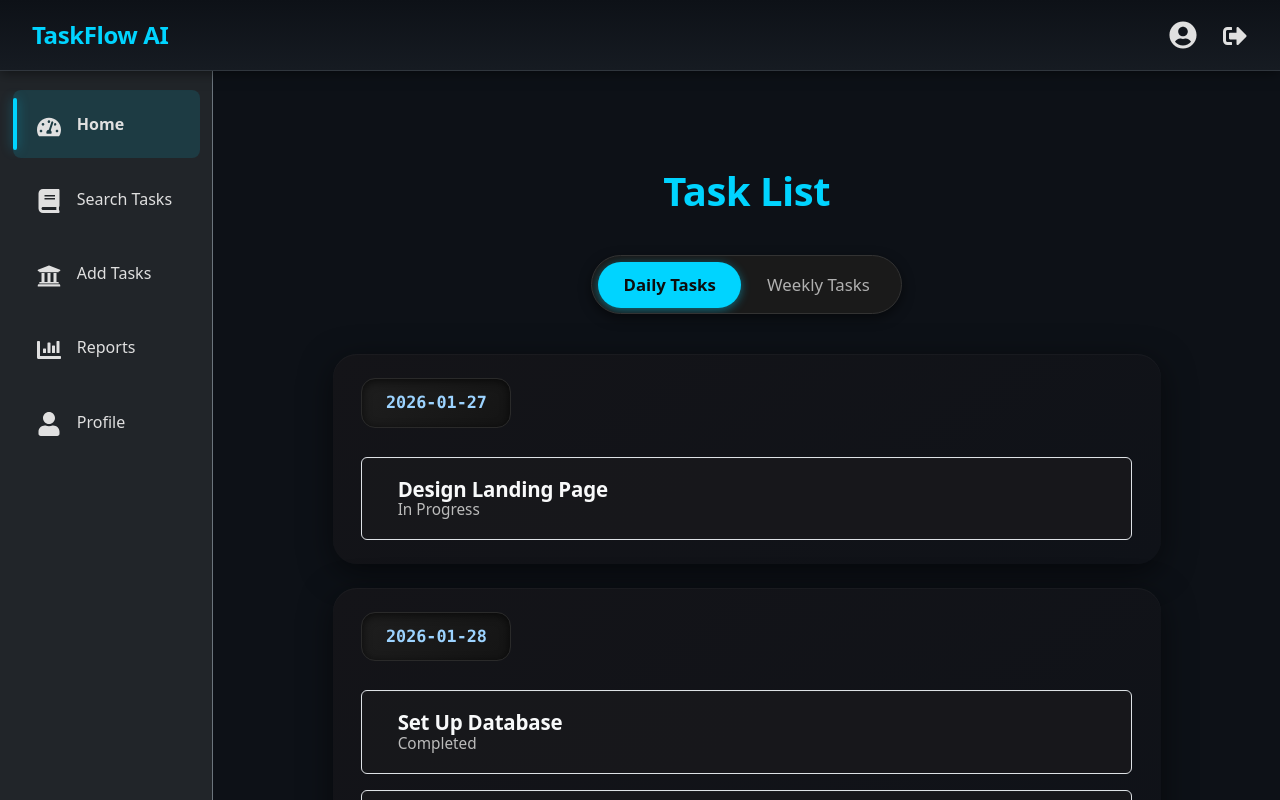
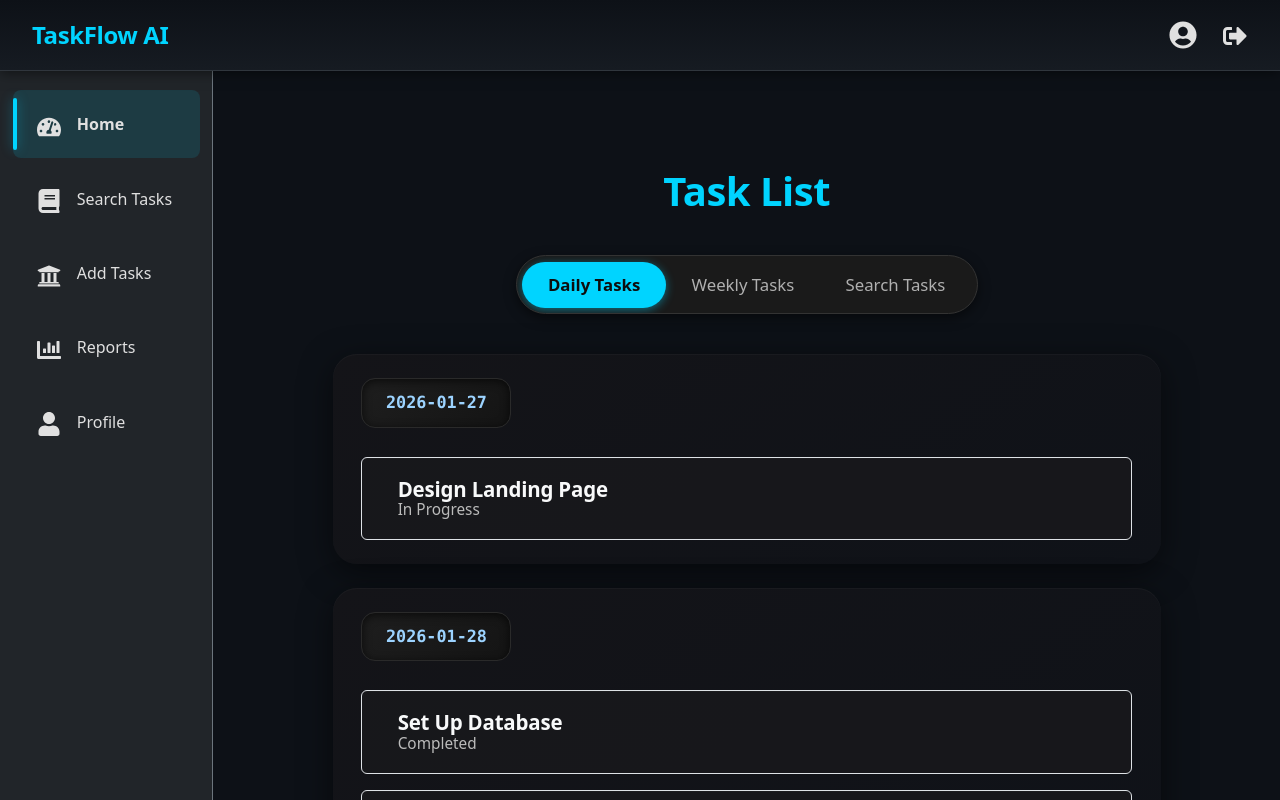
Before and after one commit to Deepening-Of-Proffesional-Skill/Task_Flow_AI_Analytics, a React app in the folder frontend/: page /home in a window 1280 px wide. Shown: the top 800 px of the page. Built offline with nearby package versions, Linux system fonts and the light colour scheme; the HTML template or start-up script is replaced by a standard one.

Commit message:
Add search tasks tab to home

```diff
--- a/frontend/src/components/showTasks/Home.jsx
+++ b/frontend/src/components/showTasks/Home.jsx
@@ -4,6 +4,7 @@ import DailyTasks from './DailyTasks';
 import WeeklyTasks from './WeeklyTasks';
 import { useState } from 'react';
 import '../../css/tabs.css';
+import SearchTasks from "./SearchTasks";
 
 export default function Home() {
     const [activeTab, setActiveTab] = useState('daily');
@@ -99,6 +100,17 @@ export default function Home() {
                 >
                     Weekly Tasks
                 </button>
+                <button
+                    type='button'
+                    id="tab-search"
+                    className={`mode-btn ${activeTab === 'search' ? 'active' : ''}`}
+                    onClick={() => setActiveTab('search')}
+                    aria-selected={activeTab === 'search'}
+                    aria-controls="search-panel"
+                    role="tab"
+                >
+                    Search Tasks
+                </button>
             </div>
         </div>
 
@@ -118,6 +130,14 @@ export default function Home() {
         >
             <WeeklyTasks sortedTasks={sortedTasks} />
         </div>
+        <div
+            id="search-panel"
+            role="tabpanel"
+            aria-labelledby='tab-search'
+            hidden={activeTab !== 'search'}
+        >
+            <SearchTasks />
+        </div>
     </div>
   )
 }
--- /dev/null
+++ b/frontend/src/components/showTasks/SearchTasks.jsx
@@ -0,0 +1,7 @@
+import React from 'react'
+
+export default function SearchTasks() {
+  return (
+    <div>SearchTasks</div>
+  )
+}
```
